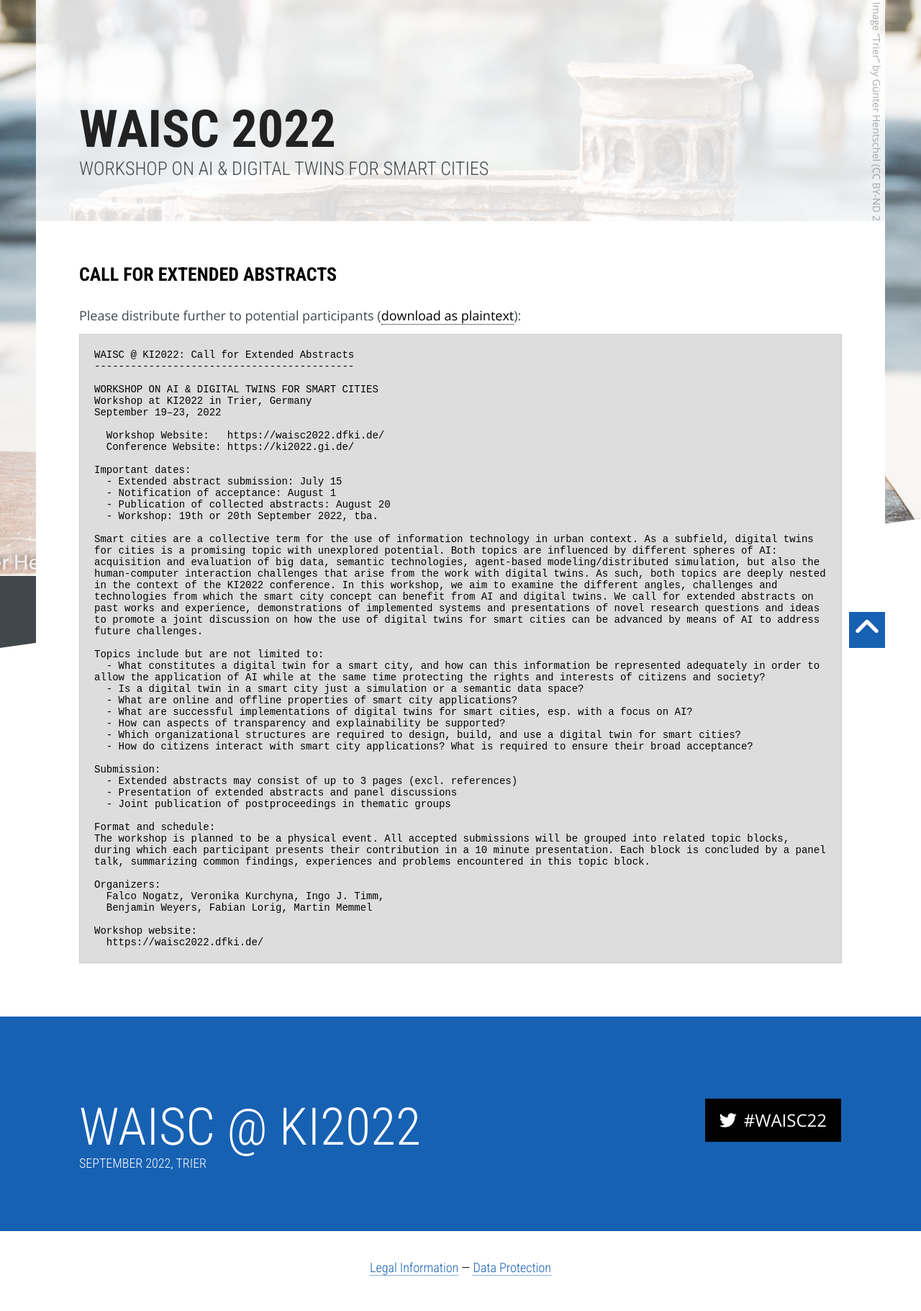
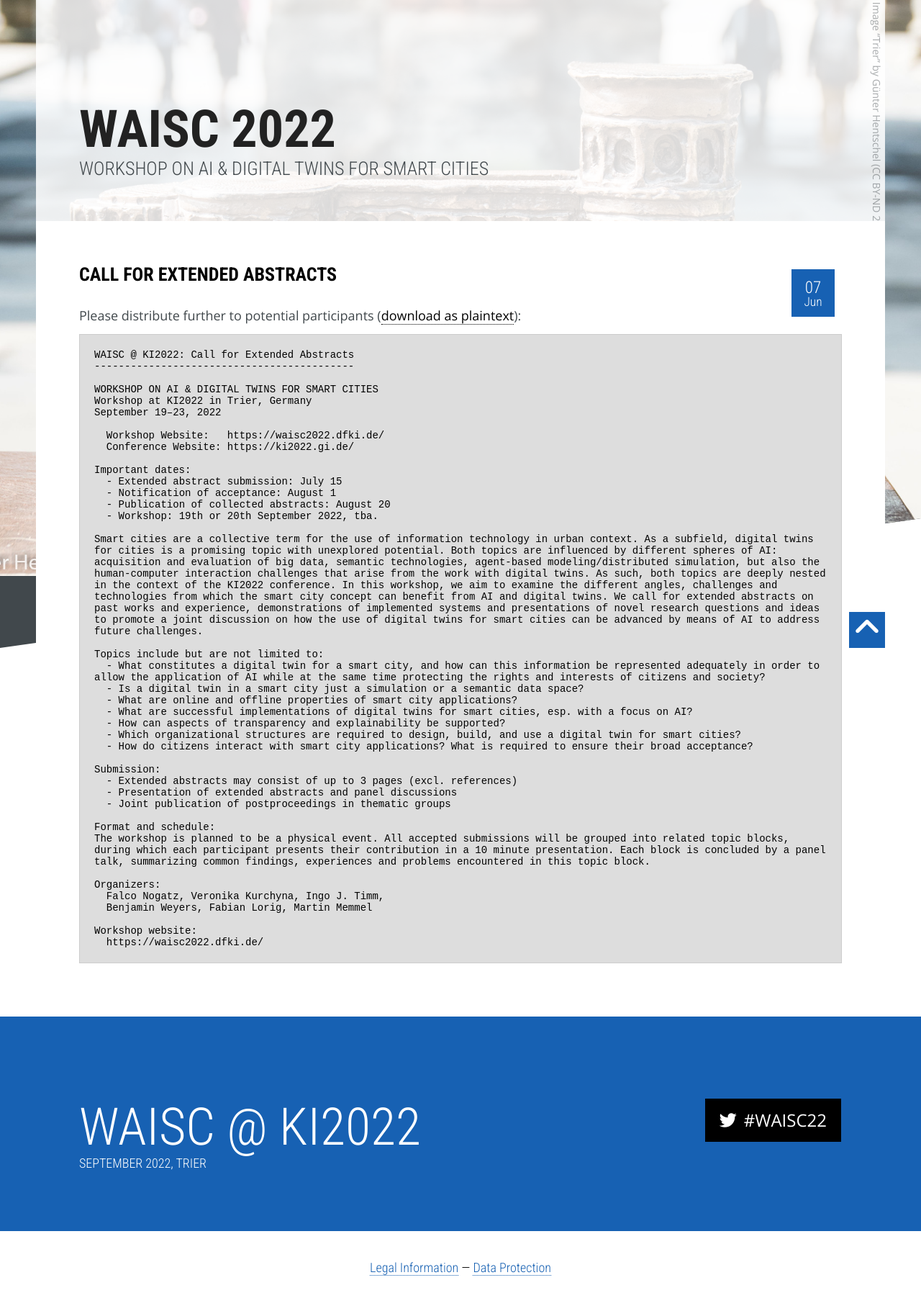
Before and after one commit to DFKI/waisc2022.dfki.de, a Jekyll site: the page built from _posts/news/2022-06-07-call-for-extended-abstracts.html, in a window 1280 px wide. Shown: the whole page at 72% size. Built offline with Jekyll 4.4.1, drawn with Linux system fonts in a browser that asks for light colours; nearby versions of some CDN libraries; library files that are not in the unit come from our copies.

Commit message:
Add date for news pages

```diff
--- a/_layouts/news.html
+++ b/_layouts/news.html
@@ -9,6 +9,13 @@ layout: base
   <!-- intro -->
   <div class="intro">
     <div class="container">
+      <div class="info-box right">
+        <div class="icon-holder">
+          <!--<i class="fa fa-newspaper-o"></i>-->
+          <span class="date">{{ page.date | date: "%d" }}</span>
+          <span class="month">{{ page.date | date: "%b" }}</span>
+        </div>
+      </div>
       <h3>
         <strong>{{ page.title }}</strong><br />
         {{ page.subtitle }}
--- a/css/style.scss
+++ b/css/style.scss
@@ -2558,6 +2558,10 @@ p a:hover {
     }
   }
 
+  .info-box {
+    float: right;
+  }
+
   &.archive {
     .recent-news {
       > div {
```
